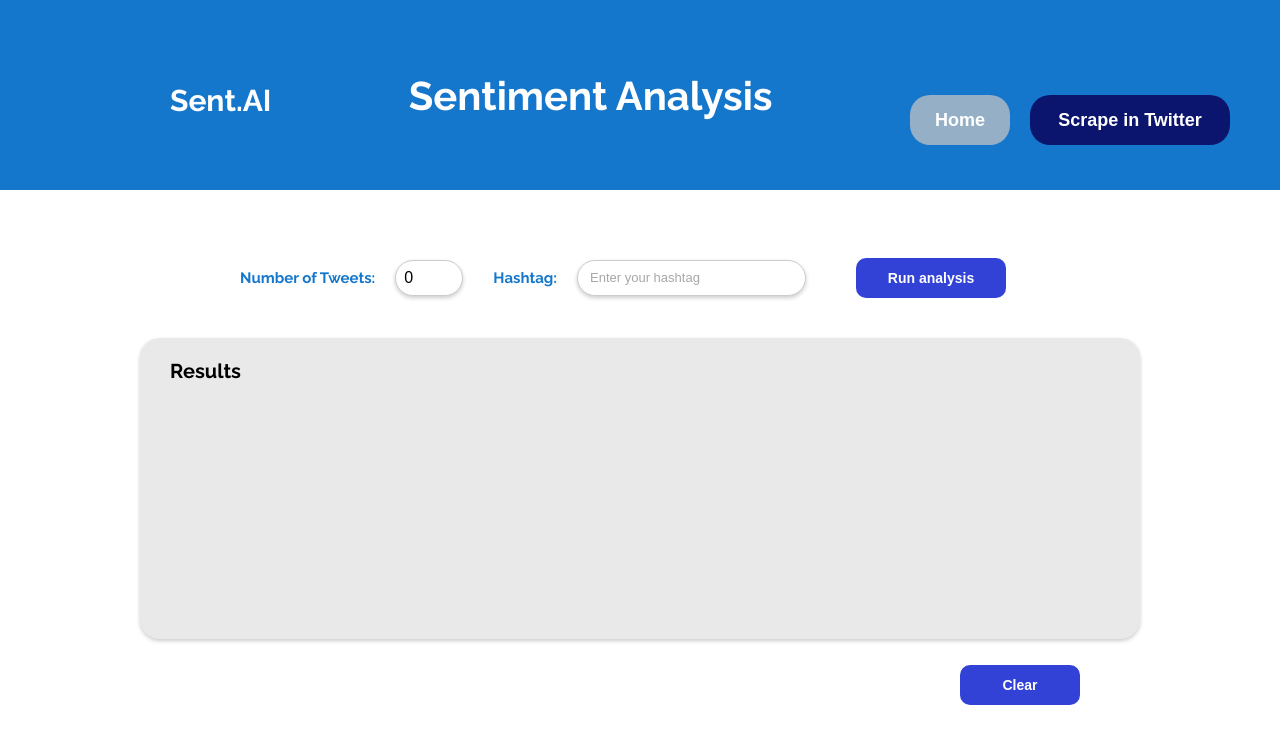
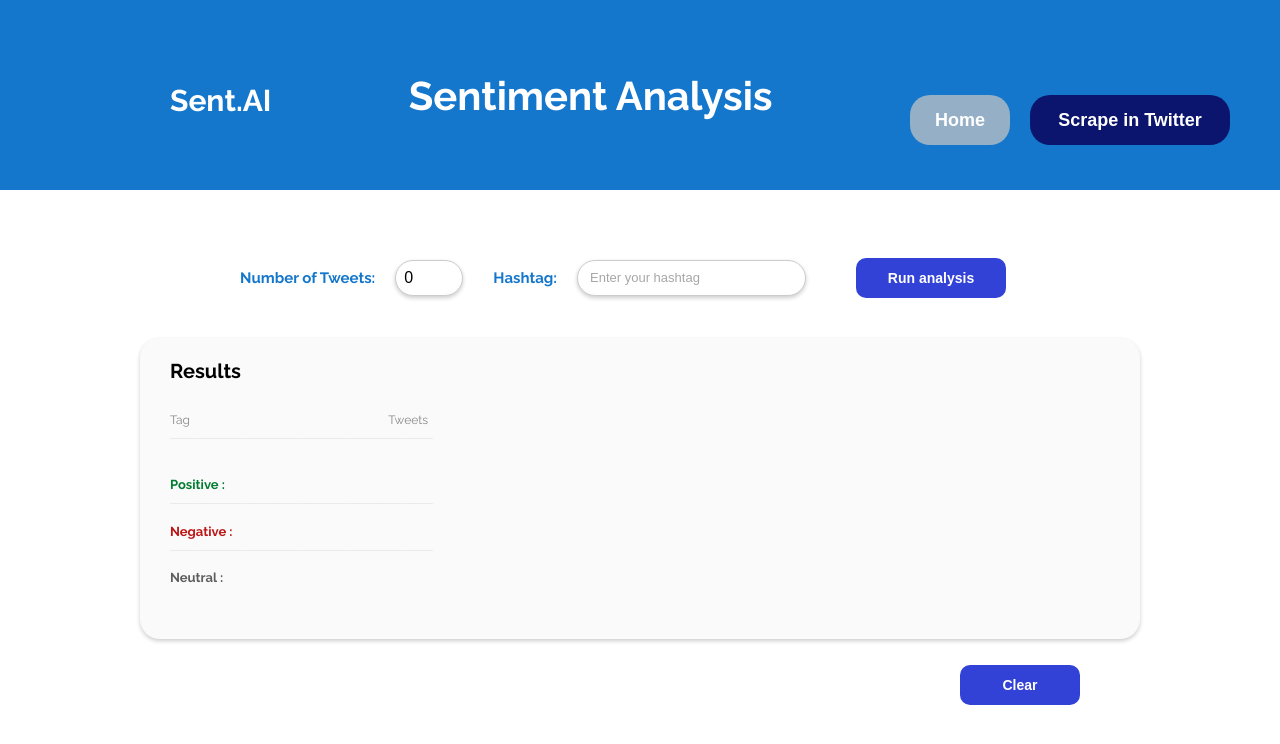
Before and after one commit to achrafndd05/SentimentAI, a React (Create React App) app in the folder client/: page /twitter in a window 1280 px wide. Shown: the top 744 px of the page. Built offline with nearby package versions, Linux system fonts and the light colour scheme.

Commit message:
output update

```diff
--- a/client/src/App.css
+++ b/client/src/App.css
@@ -113,18 +113,6 @@ body {
   margin-bottom: 20px;
 }
 
-.output {
-  color: #5e5e5e;
-  display: flex;
-  margin-top: 10px;
-  margin-bottom: 0px;
-  font-size: 12px;
-  font-weight: bold;
-  align-items: center;
-  justify-content: flex-start;
-  /* Add justify-content flex-start */
-}
-
 .deleteButton {
   position: absolute;
   bottom: 25px;
@@ -170,16 +158,15 @@ body {
   font-size: 11px;
   font-family: Arial, Helvetica, sans-serif;
   color: #95959533;
-
 }
 
 .percentage-num {
   margin-left: 300px;
-  margin-bottom: 0px;
   color: #5e5e5e;
   font-size: 13px;
   font-family: Arial, Helvetica, sans-serif;
-  font-weight: light,
+  font-weight: light;
+  display: inline-block;
 }
 
 .second-page {
@@ -306,7 +293,7 @@ body {
 .analysis {
   border-radius: 20px;
   padding-top: 1px;
-  background-color: #e9e9e9;
+  background-color: #fafafa;
   margin-top: 40px;
   margin-left: auto;
   margin-right: auto;
@@ -352,6 +339,106 @@ body {
 .result{
   margin-top: 20px;
   margin-left: 30px;
+  margin-bottom: 30px;
   font-size: 20px;
   font-weight: bold;
 }
+.Sentp{
+  margin-top: 2%;
+  flex: 0%;
+  font-size: 13px;
+  font-weight: bold;
+  color: #027c31;
+}
+.Sentng{
+  margin-top: 2%;
+  flex: 0%;
+  font-size: 13px;
+  font-weight: bold;
+  color: #bd1515;
+}
+.Sentn{
+  margin-top: 2%;
+  flex: 0%;
+  font-size: 13px;
+  font-weight: bold;
+  color: #5e5e5e;
+}
+.cont {
+  margin-left: 30px;
+  display: flex;
+  font-size: 12px;
+  font-weight: normal;
+  color: #878787;
+}
+
+.tagg {
+  flex: 0%;
+  margin-right: 0;
+}
+.tweet{
+  flex:55%
+}
+.linee{
+  margin-left: 30px;
+  font-size: 11px;
+  font-family: Arial, Helvetica, sans-serif;
+  color: #95959533;
+}
+.output {
+  color: #5e5e5e;
+  flex: 55%;
+  font-size: 12px;
+  font-weight: bold;
+  display: inline-block;
+}
+.outputt {
+  color: #515050;
+  margin-top: 2%;
+  flex: 55%;
+  font-family:Arial, Helvetica, sans-serif;
+  font-size: 12px;
+  font-weight: bold;
+}
+.contt{
+  margin-left: 30px;
+  display: flex;
+  font-size: 12px;
+  font-weight: bold;
+  color: #3b3b3b;
+}
+.pos{
+  margin-top: 30px;
+  color: #027c31;
+  display: inline-block;
+
+}
+.neg{
+  margin-top: 10px;
+  color: #bd1515;
+  display: inline-block;
+
+}
+.net{
+  margin-top: 10px;
+  margin-right: 20px;
+  display: inline-block;
+}
+.netper{
+color: #3b3b3b;
+display: inline-block;
+margin-left: 312px;
+font-family: Arial, Helvetica, sans-serif;
+}
+.negper{
+  color: #3b3b3b;
+  display: inline-block;
+  margin-left: 305px;
+  font-family: Arial, Helvetica, sans-serif;
+}
+.posper{
+  color: #3b3b3b;
+  display: inline-block;
+  margin-left: 305px;
+  font-family: Arial, Helvetica, sans-serif;
+  }
--- a/client/src/App.js
+++ b/client/src/App.js
@@ -5,8 +5,13 @@ import './index.js';
 import { Link } from 'react-router-dom';
 const App = () => {
   const [inputText, setInputText] = useState('');
-  const [outputText, setOutputText] = useState('');
-  const [percentage, setPercentage] = useState('');
+  const [outputpos, setOutputPos] = useState('');
+  const [outputneg, setOutputNeg] = useState('');
+  const [outputnet, setOutputNet] = useState('');
+
+  const [percentpos, setPercentagepos] = useState('');
+  const [percentneg, setPercentageneg] = useState('');
+  const [percentnet, setPercentagenet] = useState('');
 
 
 const backendURL = 'http://127.0.0.1:5000'; // Replace with your backend URL
@@ -22,22 +27,25 @@ const api = axios.create({
       // const response = await axios.post('/process', { text: inputText });
 
 
-      const response = await fetch('http://127.0.0.1:5000/process', {
-                    method: 'POST',
-                    headers: {
-                        'Content-Type': 'application/json'
-                    },
-                    body: JSON.stringify({ text:inputText })
-                });
+      // const response = await fetch('http://127.0.0.1:5000/process', {
+      //               method: 'POST',
+      //               headers: {
+      //                   'Content-Type': 'application/json'
+      //               },
+      //               body: JSON.stringify({ text:inputText })
+      //           });
 
       // const { type, percentage } = response.data
       // const  type  = response.data
 
 
-      const data = await response.json();
-      setOutputText(data.result);
-      // setOutputText(type)
-      setPercentage(data.proba)
+      // const data = await response.json();
+      setOutputPos('Positive');
+      setOutputNeg('Negative');
+      setOutputNet('Neutral');
+      setPercentagepos('97');
+      setPercentageneg('2');
+      setPercentagenet('1');
     } catch (error) {
       console.error(error);
     }
@@ -46,8 +54,13 @@ const api = axios.create({
   };
 
   const handleDelete = () => {
-    setOutputText('');
-    setPercentage('')
+    setOutputPos('');
+    setOutputNeg('');
+    setOutputNet('');
+    setPercentagepos('')
+    setPercentageneg('')
+    setPercentagenet('')
+
   };
 
   return (
@@ -86,12 +99,19 @@ const api = axios.create({
           </div>
           <div className='line'>__________________________________________________________________</div>
           <div className="output">
-            {outputText}
-            <div className='percentage-num'>{percentage}</div>
-              <button className="deleteButton" onClick={handleDelete}>
+            <div className='pos'>{outputpos}<div className='posper'>{percentpos}</div></div>
+            <div className='line'>__________________________________________________________________</div>
+           <div className='neg'>
+            {outputneg}
+            <div className='negper'>{percentneg}</div></div>
+            <div className='line'>__________________________________________________________________</div>
+            <div className='net'>
+              {outputnet}
+              <div className='netper'>{percentnet}</div>
+              </div>
+            <button className="deleteButton" onClick={handleDelete}>
                 Clear
               </button>
-
           </div>
         </div>
       </div>
--- a/client/src/twitter_page.js
+++ b/client/src/twitter_page.js
@@ -27,7 +27,7 @@ const TwitterPage = () => {
       // // const { type, percentage } = response.data
       // // const  type  = response.data
       // const data = await response.json();
-      setOutputText('Positive');
+      setOutputText('92 tweet');
       // setOutputText(type)
       // setNumber(data.proba)
     } catch (error) {
@@ -77,7 +77,27 @@ const TwitterPage = () => {
   </div>
   <div className="analysis">
     <div className="result">Results</div>
-    <div className="output>">{outputText}</div>
+    <div className="cont">
+    <div className="tagg">Tag</div>
+    <div className="tweet">Tweets</div>
+    </div>
+    <div className='linee'>___________________________________________</div>
+
+    <br/>
+    <div className="cont">
+      <div className="Sentp">Positive : </div>
+      <div className="outputt">{outputText}</div>
+    </div>
+    <div className='linee'>___________________________________________</div>
+    <div className="contt">
+      <div className="Sentng">Negative : </div>
+      <div className="outputt">{outputText}</div>
+    </div>
+    <div className='linee'>___________________________________________</div>
+    <div className="contt">
+      <div className="Sentn">Neutral : </div>
+      <div className="outputt">{outputText}</div>
+    </div>
   </div>
   <button className="clean" onClick={handleDelete}>Clear</button>
 </div>
```
